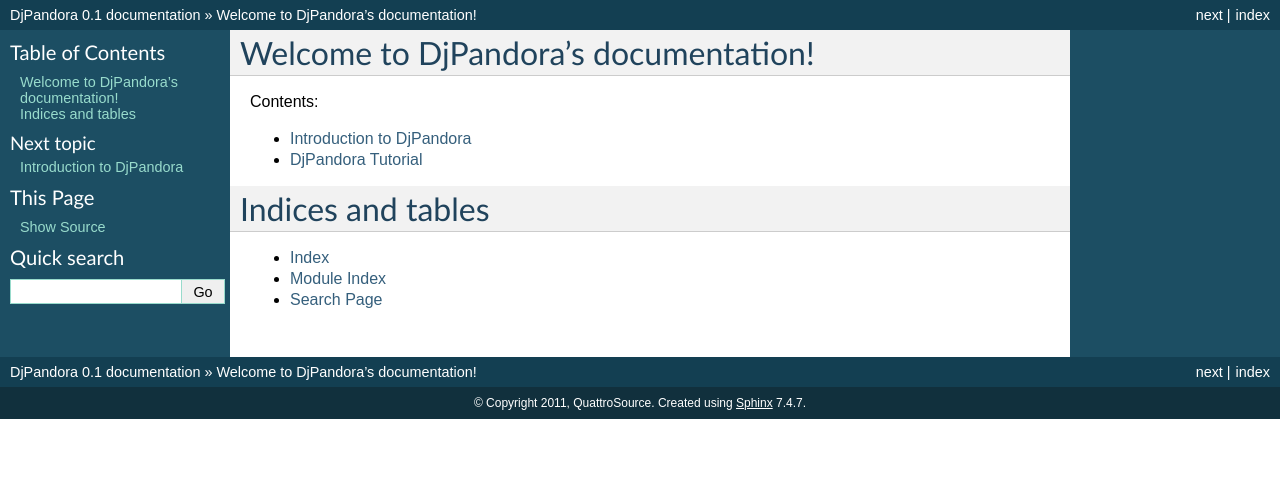
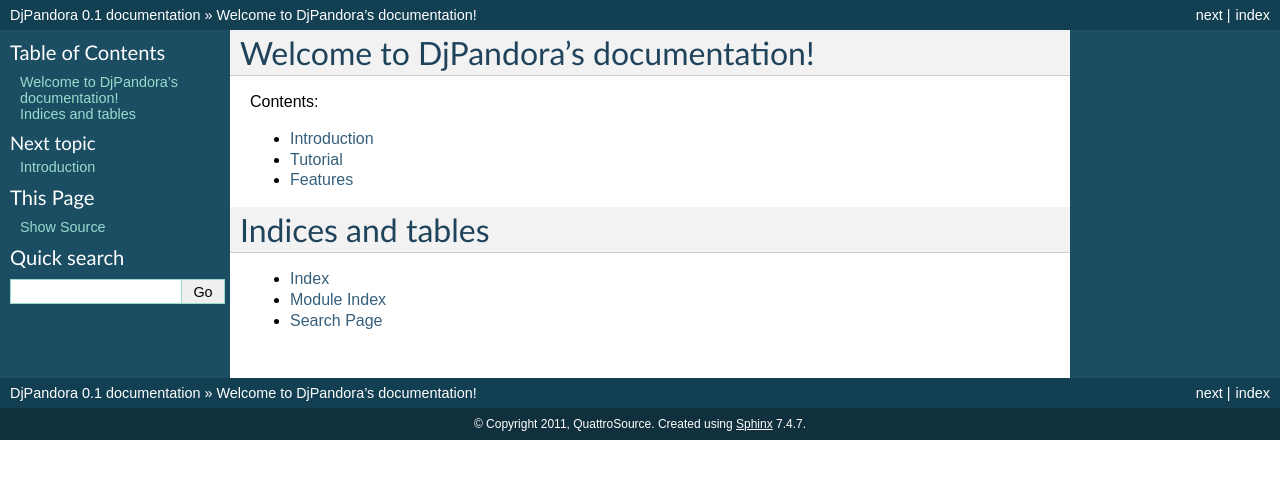
Before and after one commit to rogersmark/djpandora, a Sphinx documentation site: the page built from docs/source/index.rst, in a window 1280 px wide. Shown: the top 479 px of the page. Built offline with Sphinx 7.4.7, drawn with Linux system fonts in a browser that asks for light colours.

Commit message:
Updated documentation

```diff
--- a/docs/source/index.rst
+++ b/docs/source/index.rst
@@ -13,6 +13,7 @@
 
    introduction
    tutorial
+   features
 
 Indices and tables
 ==================
--- a/docs/source/introduction.rst
+++ b/docs/source/introduction.rst
@@ -1,4 +1,4 @@
-Introduction to DjPandora
+Introduction
 =====================================
 
 DjPandora is an application that interfaces with ``pypandora``. The premise is to allow a group of people to control a single Pandora installation. The idea came about as a way for our office to control the office Pandora radio setup. This will allow users in the office to vote on songs, stations, and so on to control Pandora as an overall group.
--- a/docs/source/tutorial.rst
+++ b/docs/source/tutorial.rst
@@ -1,4 +1,4 @@
-DjPandora Tutorial
+Tutorial
 =====================================
 
 TODO
```
Also changed, not shown: docs/source/features.rst (added, +14 -0 lines), 1 other file.
